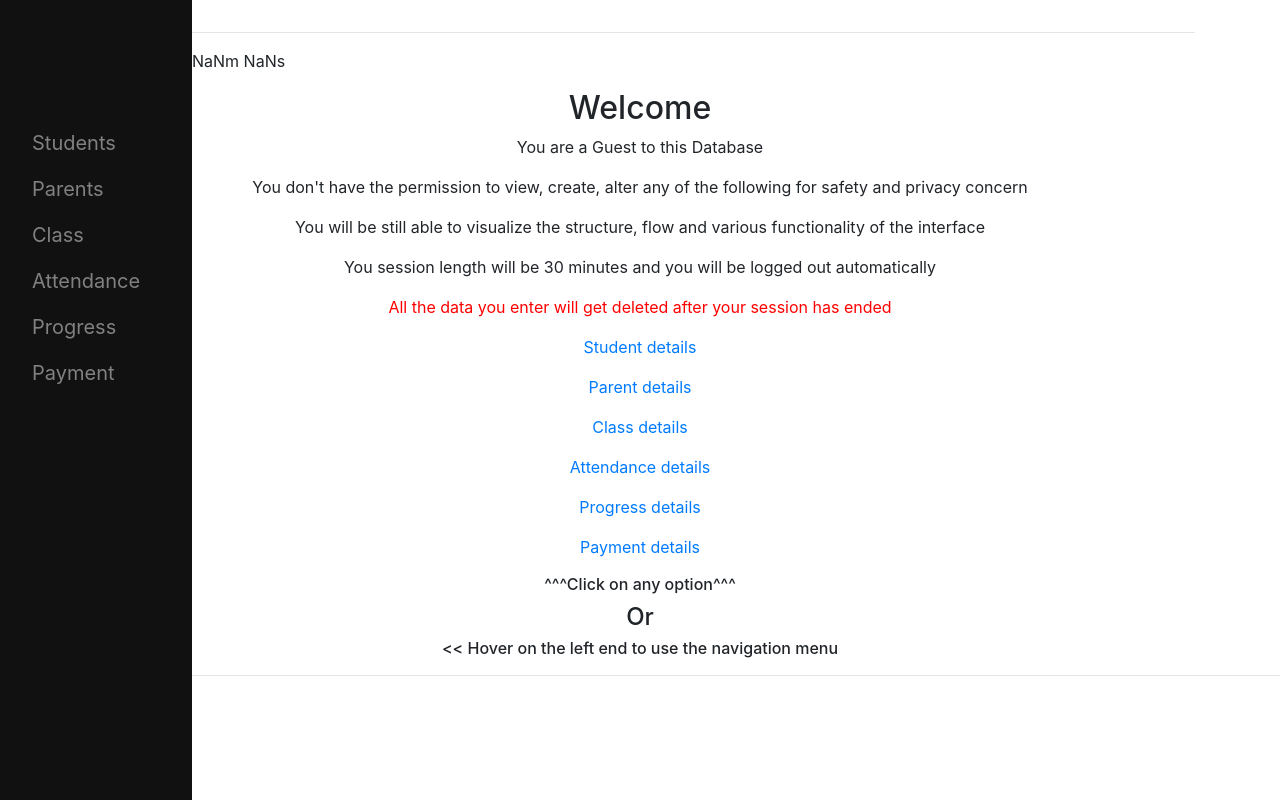
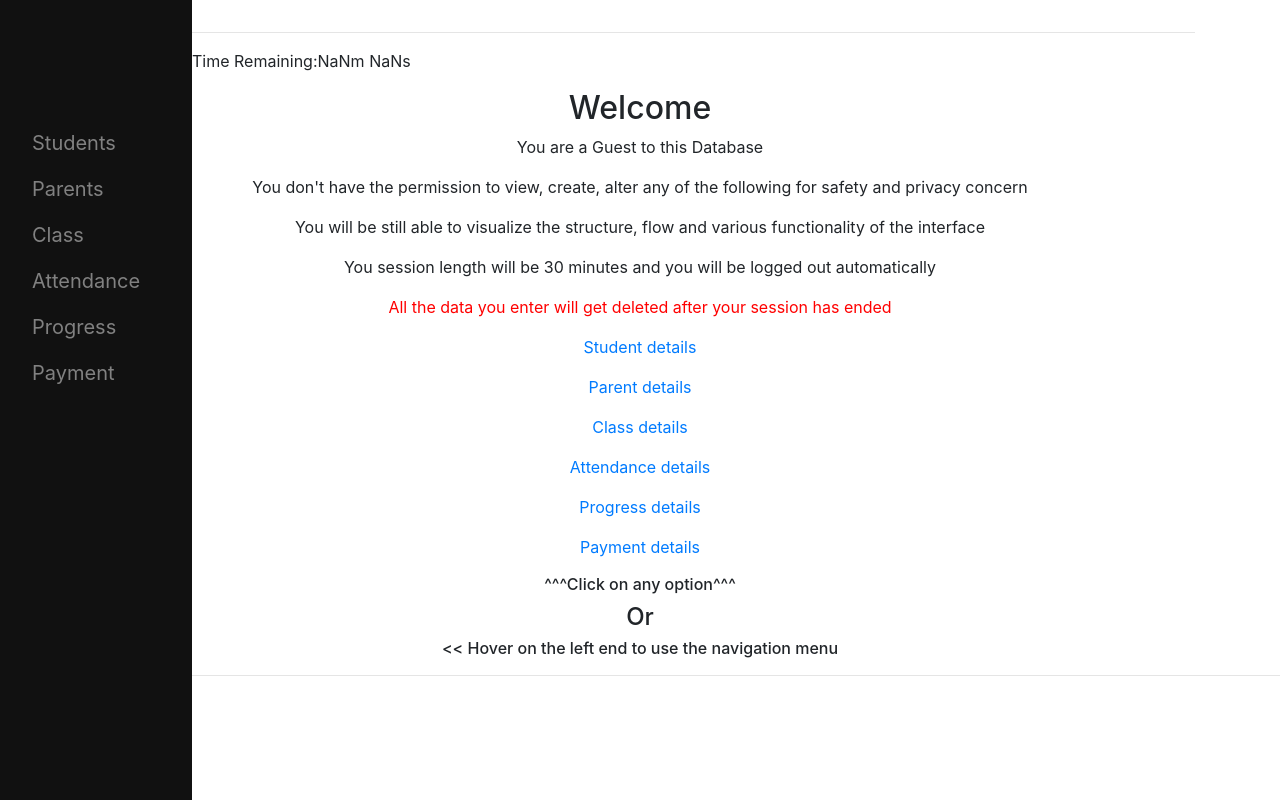
Before and after one commit to rajocular/MartialArtsClub, a Django app: page /admin_home in a window 1280 px wide. Run offline with Django 3.2, Linux system fonts and the light colour scheme; some libraries are stand-ins or nearby versions.

Commit message:
timer added to the template view

```diff
--- a/karate/templates/karate/home_page.html
+++ b/karate/templates/karate/home_page.html
@@ -17,7 +17,7 @@
                 let minutes = Math.floor((distance % (1000 * 60 * 60)) / (1000 * 60));
                 let seconds = Math.floor((distance % (1000 * 60)) / 1000);
 
-                document.getElementById("session").innerHTML = minutes + "m " + seconds + "s ";
+                document.getElementById("session").innerHTML = "Time Remaining:" + (30-minutes) + "m " + (59-seconds) + "s ";
                 if (minutes > 1) {
                     clearInterval(x);
                     location.href = "session_expired";
```
